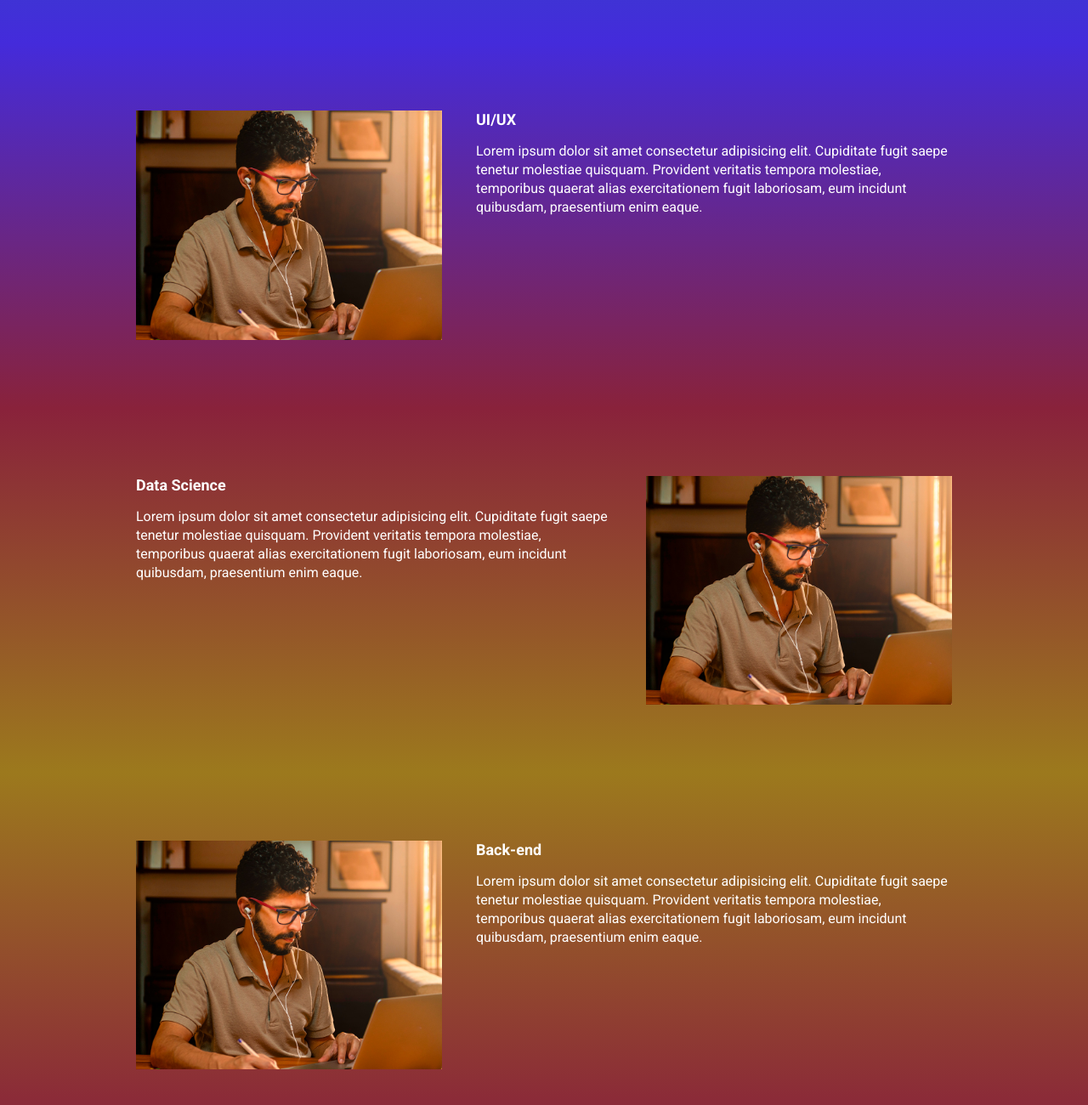
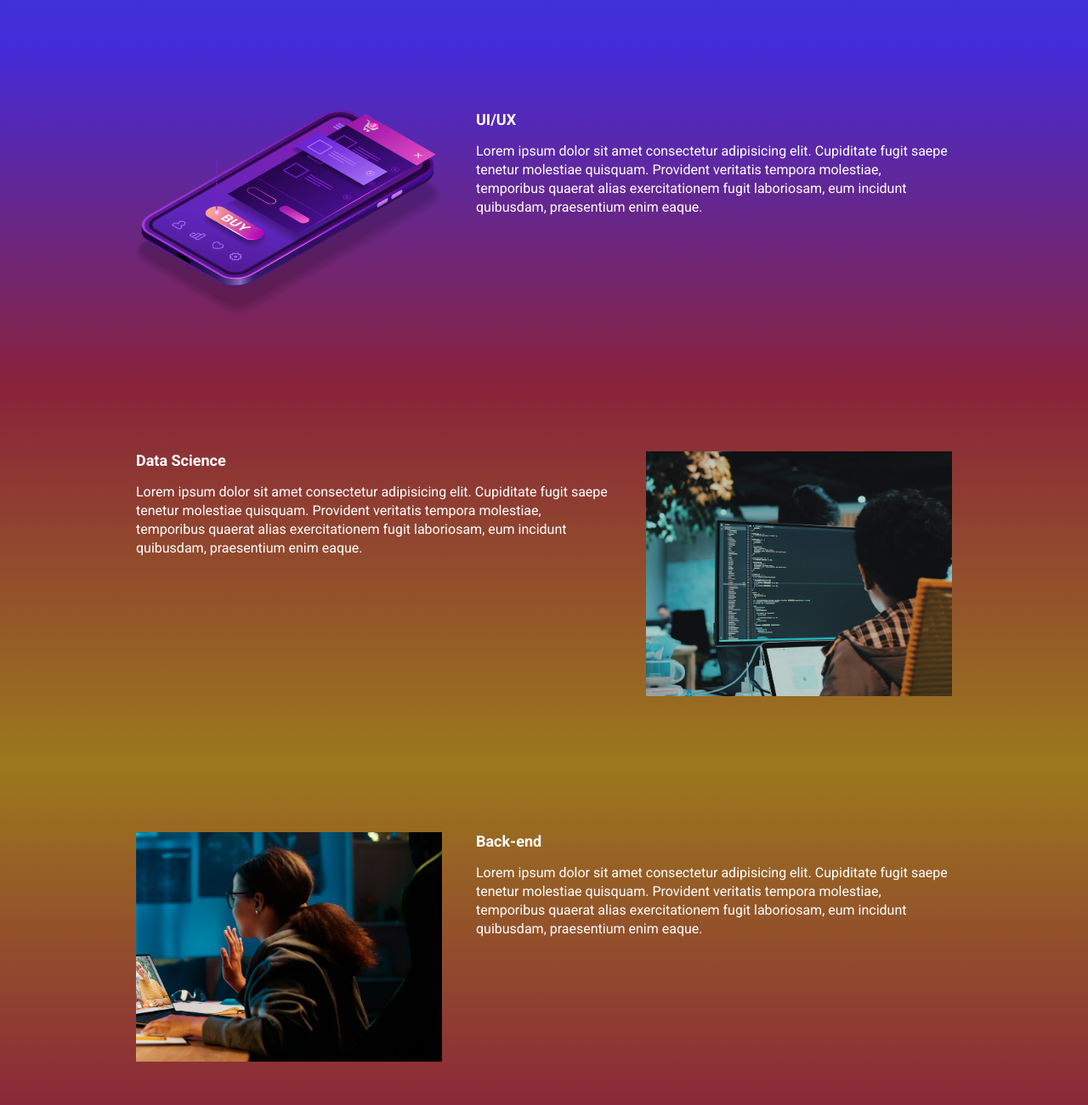
Before and after one commit to luanlnf/ebac_tech_talks, a website built with Parcel: page src/index.html in a window 1280 px wide. Shown: the part 940-2240 px from the top of the page at 85% size. Built offline with nearby package versions, Linux system fonts and the light colour scheme.

Commit message:
atualizando as images das sessão

```diff
--- a/src/index.html
+++ b/src/index.html
@@ -58,7 +58,7 @@
                     Lorem ipsum dolor sit amet consectetur adipisicing elit. Cupiditate fugit saepe tenetur molestiae quisquam. Provident veritatis tempora molestiae, temporibus quaerat alias exercitationem fugit laboriosam, eum incidunt quibusdam, praesentium enim eaque.
                 </p>
             </div>
-            <img class="event__image" src="./images/frontend.png" alt="Front-end">
+            <img class="event__image" src="./images/ui-ux.png" alt="ui-ux">
         </div>
     </section>
     <section class="event event--data-science">
@@ -69,7 +69,7 @@
                     Lorem ipsum dolor sit amet consectetur adipisicing elit. Cupiditate fugit saepe tenetur molestiae quisquam. Provident veritatis tempora molestiae, temporibus quaerat alias exercitationem fugit laboriosam, eum incidunt quibusdam, praesentium enim eaque.
                 </p>
             </div>
-            <img class="event__image" src="./images/frontend.png" alt="Front-end">
+            <img class="event__image" src="./images/data.png" alt="data science">
         </div>
     </section>
     <section class="event event--backend event--image-left">
@@ -80,7 +80,7 @@
                     Lorem ipsum dolor sit amet consectetur adipisicing elit. Cupiditate fugit saepe tenetur molestiae quisquam. Provident veritatis tempora molestiae, temporibus quaerat alias exercitationem fugit laboriosam, eum incidunt quibusdam, praesentium enim eaque.
                 </p>
             </div>
-            <img class="event__image" src="./images/frontend.png" alt="Front-end">
+            <img class="event__image" src="./images/backend.png" alt="Back-end">
         </div>
     </section>
 
```
